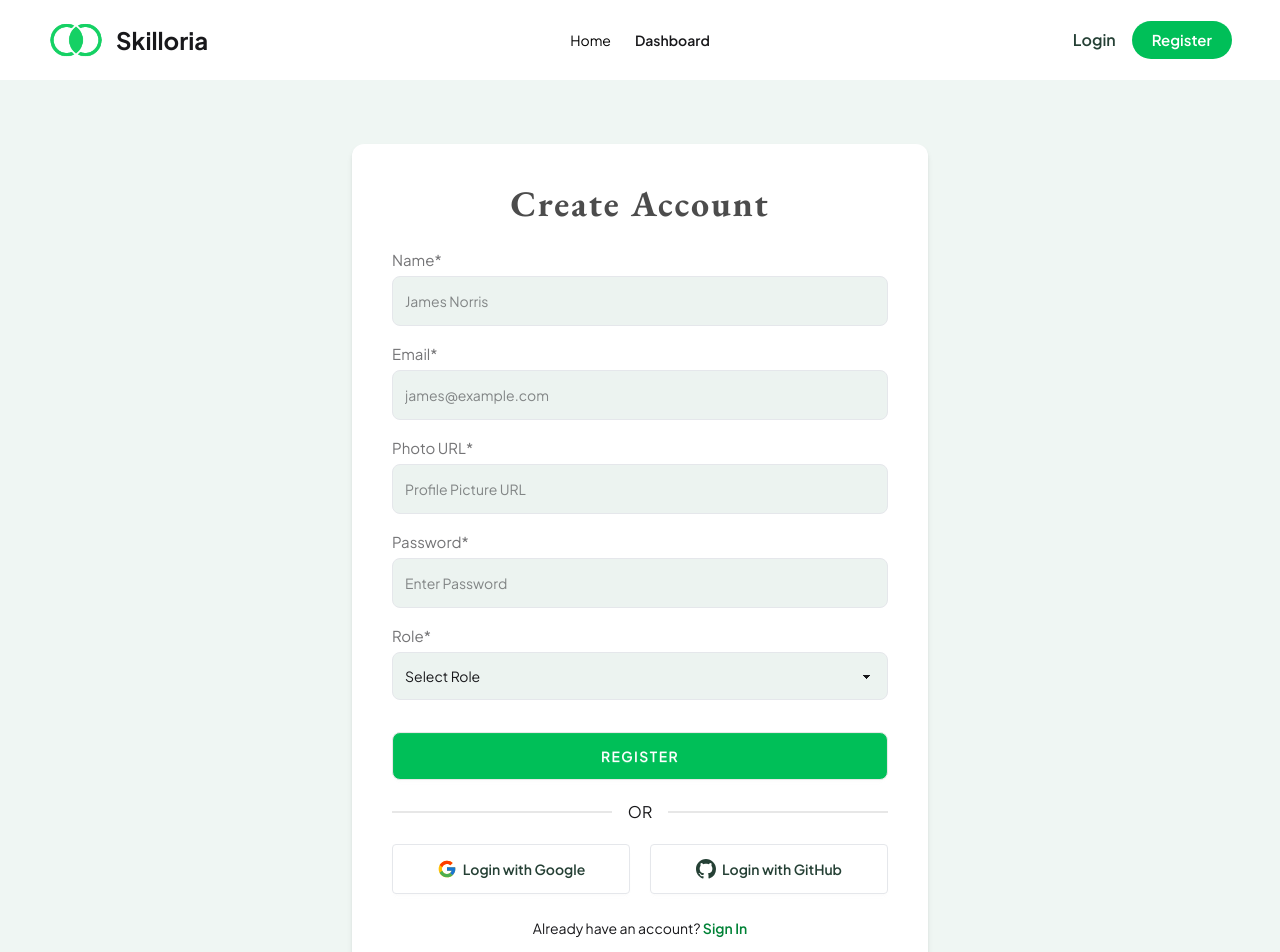
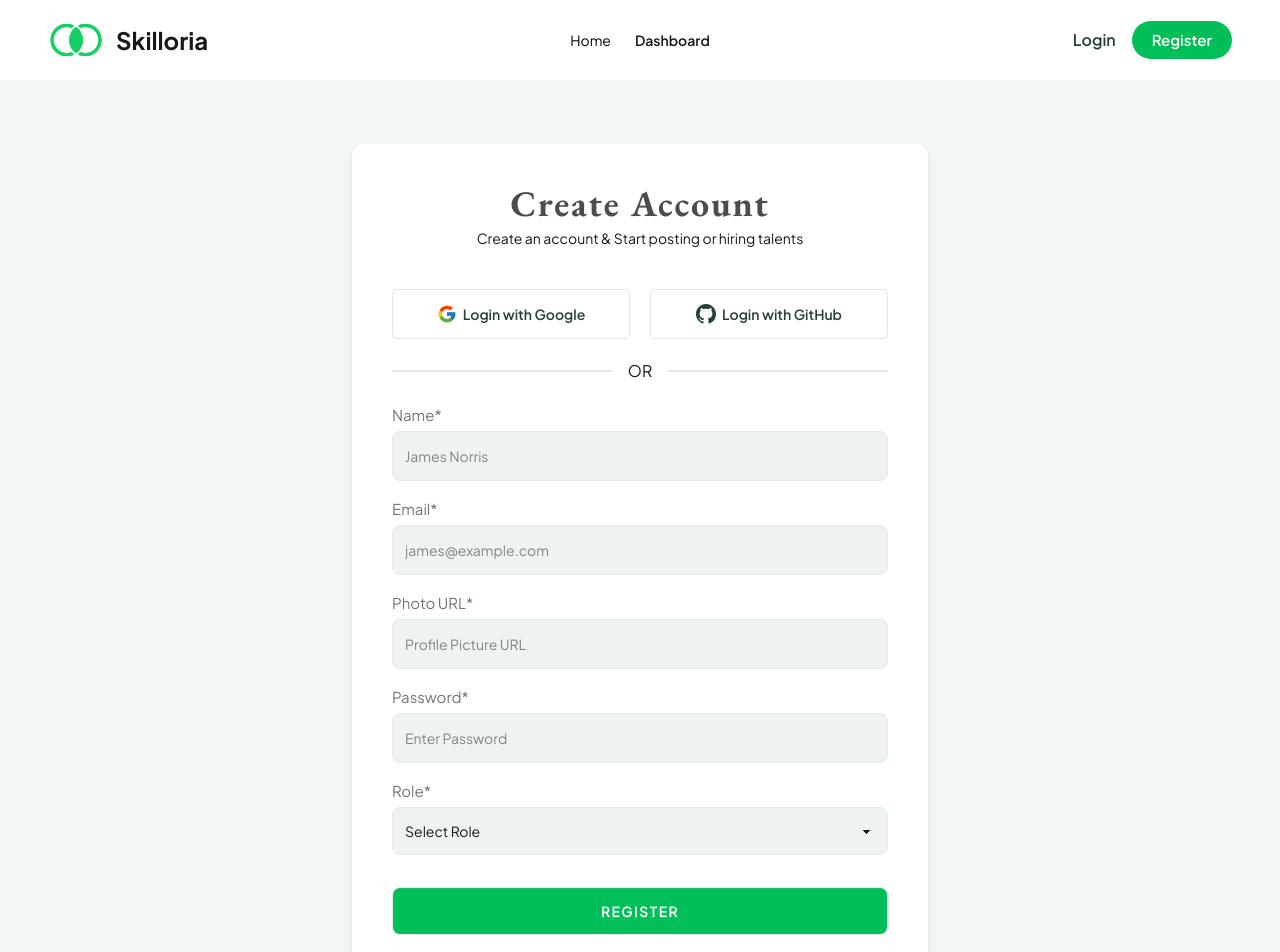
Before and after one commit to protapkrghosh/skilloria-client, a React (Vite) app: page /register in a window 1280 px wide. Shown: the top 952 px of the page. Built offline with nearby package versions, Linux system fonts and the light colour scheme; no server answers.

Commit message:
added the redirect location after the user logs in successfully

```diff
--- a/src/pages/Register.jsx
+++ b/src/pages/Register.jsx
@@ -4,8 +4,12 @@ import { toast } from "react-hot-toast";
 import useAuth from "../hooks/useAuth";
 import { FcGoogle } from "react-icons/fc";
 import { BsGithub } from "react-icons/bs";
+import { useLocation, useNavigate } from "react-router";
 
 const Register = () => {
+   const location = useLocation();
+   const navigate = useNavigate();
+   const from = location.state || "/";
    const { registerUser } = useAuth();
 
    const {
@@ -34,6 +38,7 @@ const Register = () => {
                .then((res) => {
                   if (res.data.insertedId) {
                      toast.success("Registration successful!");
+                     navigate(from);
                      reset();
                   }
                })
@@ -49,9 +54,29 @@ const Register = () => {
    return (
       <div className="min-h-screen flex justify-center items-center bg-[#EFF6F3]">
          <div className="w-full max-w-xl my-16 p-10 space-y-6 bg-white rounded-xl shadow-md">
-            <h2 className="ebGaramond text-4xl text-base-300 font-bold text-center tracking-wider">
-               Create Account
-            </h2>
+            <div className="text-center mb-10">
+               <h2 className="ebGaramond text-4xl text-base-300 font-bold tracking-wider">
+                  Create Account
+               </h2>
+               <p className="text-[14px] mt-1">
+                  Create an account & Start posting or hiring talents
+               </p>
+            </div>
+
+            {/* Social Signup */}
+            <div className="flex flex-col md:flex-row w-full gap-5">
+               <button className="btn bg-white text-secondary border-gray-200 py-6 w-full md:w-[calc(50%-10px)]">
+                  <FcGoogle size={20} />
+                  Login with Google
+               </button>
+
+               <button className="btn bg-white text-secondary border-gray-200 py-6 w-full md:w-[calc(50%-10px)]">
+                  <BsGithub size={20} />
+                  Login with GitHub
+               </button>
+            </div>
+
+            <div className="divider">OR</div>
 
             {/* Form */}
             <form onSubmit={handleSubmit(onSubmit)} className="space-y-4">
@@ -167,22 +192,8 @@ const Register = () => {
                </button>
             </form>
 
-            {/* Social Signup */}
-            <div className="divider">OR</div>
-            <div className="flex flex-col md:flex-row w-full gap-5">
-               <button className="btn bg-white text-secondary border-gray-200 py-6 w-full md:w-[calc(50%-10px)]">
-                  <FcGoogle size={20} />
-                  Login with Google
-               </button>
-
-               <button className="btn bg-white text-secondary border-gray-200 py-6 w-full md:w-[calc(50%-10px)]">
-                  <BsGithub size={20} />
-                  Login with GitHub
-               </button>
-            </div>
-
             {/* Login Link */}
-            <p className="text-sm text-center">
+            <p className="text-sm text-center -mt-2">
                Already have an account?{" "}
                <a href="/login" className="text-green-700 hover:underline">
                   <span className="font-semibold">Sign In</span>
```
